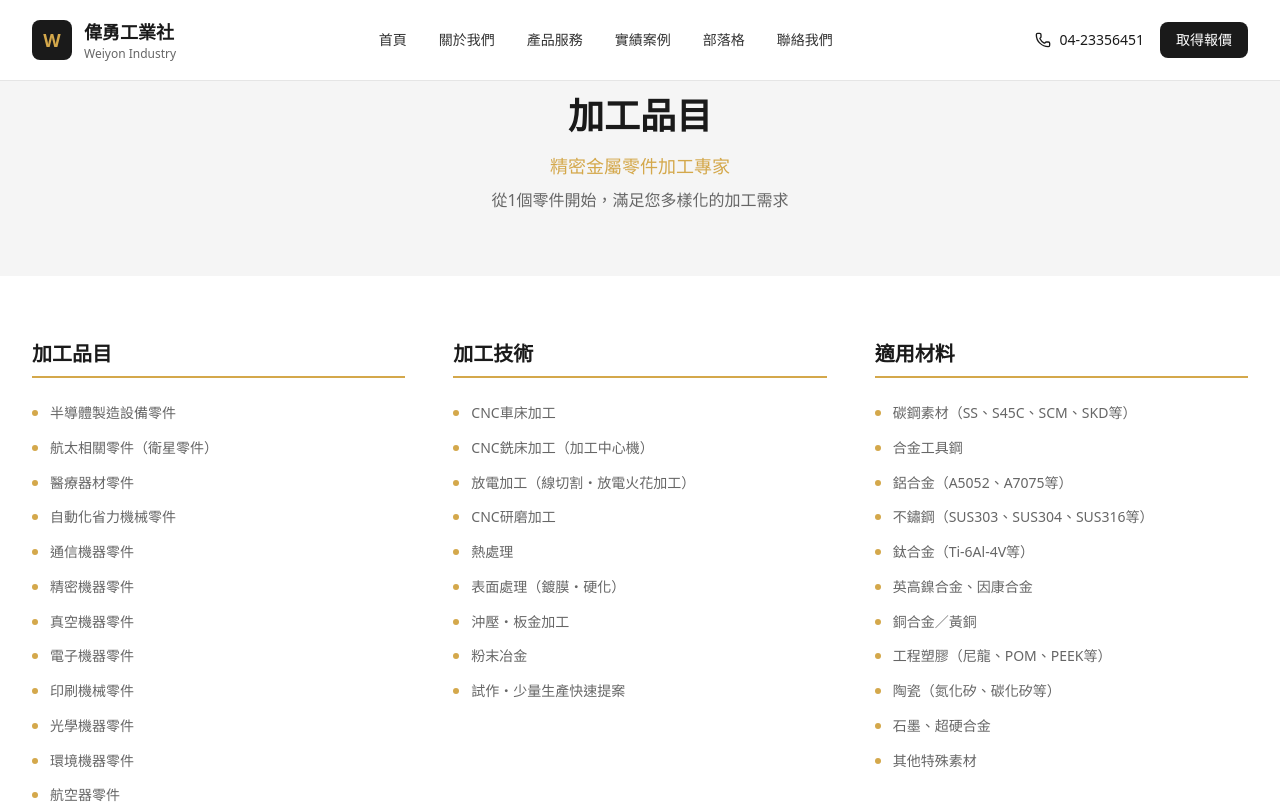
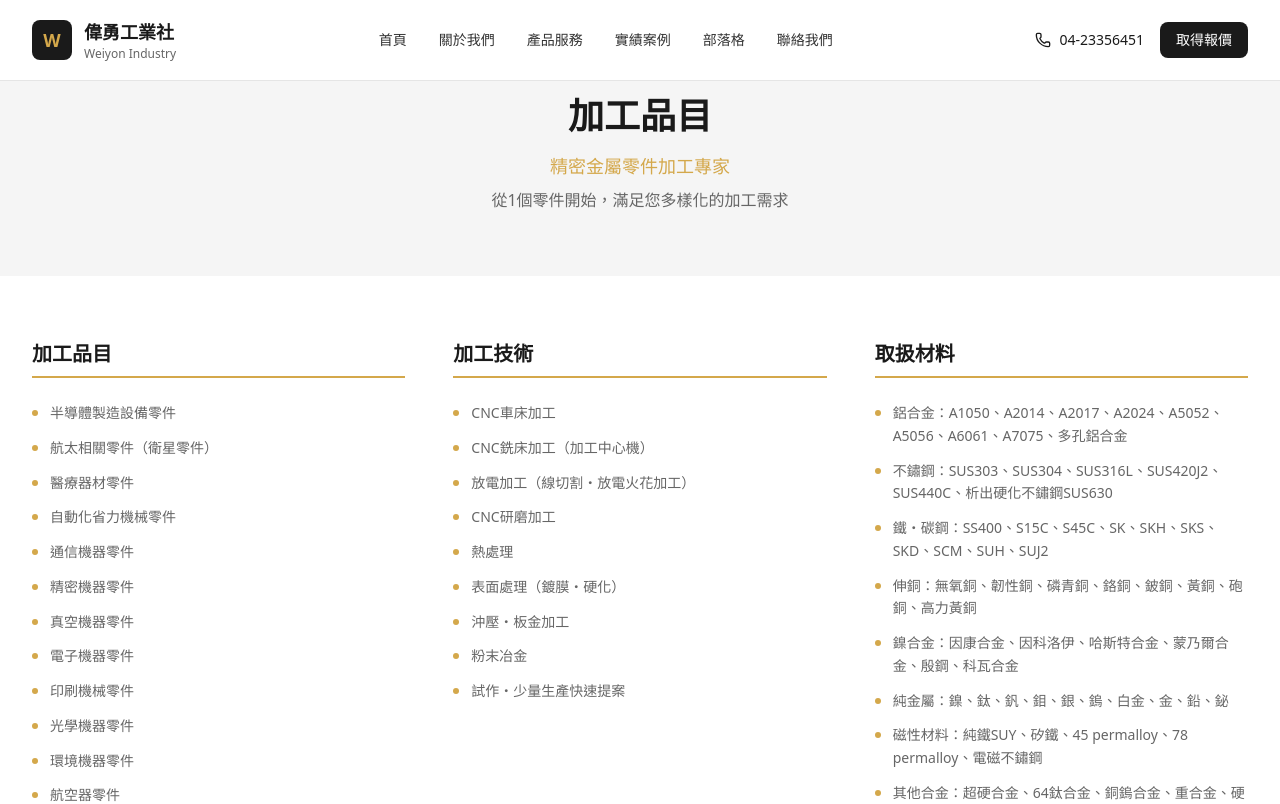
Before and after one commit to brucenote/weiyon, a Next.js app: page /products in a window 1280 px wide. Shown: the top 804 px of the page. Built offline with nearby package versions, Linux system fonts and the light colour scheme.

Commit message:
Update materials list with detailed specifications

```diff
--- a/src/app/products/page.tsx
+++ b/src/app/products/page.tsx
@@ -41,19 +41,16 @@ const categories = [
     ],
   },
   {
-    title: "適用材料",
+    title: "取扱材料",
     items: [
-      "碳鋼素材（SS、S45C、SCM、SKD等）",
-      "合金工具鋼",
-      "鋁合金（A5052、A7075等）",
-      "不鏽鋼（SUS303、SUS304、SUS316等）",
-      "鈦合金（Ti-6Al-4V等）",
-      "英高鎳合金、因康合金",
-      "銅合金／黃銅",
-      "工程塑膠（尼龍、POM、PEEK等）",
-      "陶瓷（氮化矽、碳化矽等）",
-      "石墨、超硬合金",
-      "其他特殊素材",
+      "鋁合金：A1050、A2014、A2017、A2024、A5052、A5056、A6061、A7075、多孔鋁合金",
+      "不鏽鋼：SUS303、SUS304、SUS316L、SUS420J2、SUS440C、析出硬化不鏽鋼SUS630",
+      "鐵・碳鋼：SS400、S15C、S45C、SK、SKH、SKS、SKD、SCM、SUH、SUJ2",
+      "伸銅：無氧銅、韌性銅、磷青銅、鉻銅、鈹銅、黃銅、砲銅、高力黃銅",
+      "鎳合金：因康合金、因科洛伊、哈斯特合金、蒙乃爾合金、殷鋼、科瓦合金",
+      "純金屬：鎳、鈦、釩、鉬、銀、鎢、白金、金、鉛、鉍",
+      "磁性材料：純鐵SUY、矽鐵、45 permalloy、78 permalloy、電磁不鏽鋼",
+      "其他合金：超硬合金、64鈦合金、銅鎢合金、重合金、硬鉛",
     ],
   },
 ];
```
